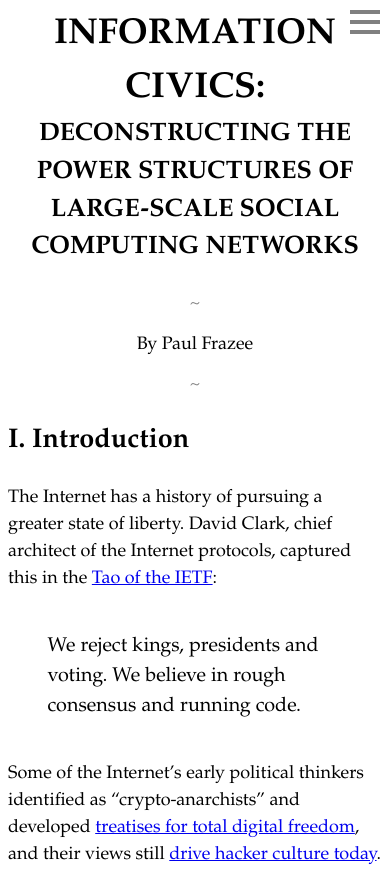
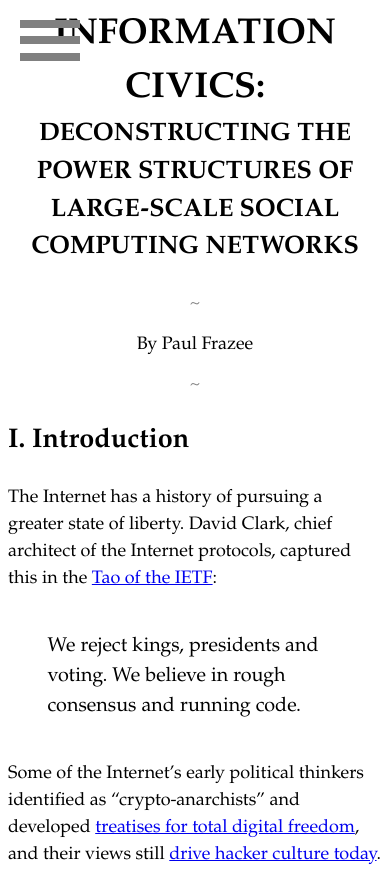
Before and after one commit to pfrazee/infocivics, a website: page index.html in a window 390 px wide. Shown: the top 872 px of the page. Drawn offline with Linux system fonts and the light colour scheme.

Commit message:
Make the nav toggle bigger

```diff
--- a/styles.css
+++ b/styles.css
@@ -18,23 +18,23 @@ main {
 #nav-toggle {
   display: none;
   position: fixed;
-  z-index: 2;
-  top: 10px;
-  right: 10px;
-  width: 30px;
-  height: 16px;
-  border-top: 4px solid gray;
-  border-bottom: 4px solid gray;
+  z-index: 1;
+  top: 20px;
+  left: 20px;
+  width: 60px;
+  height: 25px;
+  border-top: 8px solid gray;
+  border-bottom: 8px solid gray;
   cursor: pointer;
 }
 #nav-toggle:before {
   content: '';
   display: block;
   position: relative;
-  top: 6px;
+  top: 8px;
   left: 0;
-  width: 30px;
-  border-bottom: 4px solid gray;
+  width: 60px;
+  border-bottom: 8px solid gray;
 }
 @media (max-width: 1050px) {
   body {
@@ -46,7 +46,7 @@ main {
   nav {
     display: none;
     position: fixed;
-    z-index: 1;
+    z-index: 2;
     top: 0;
     left: 0;
     width: 100%;
```
